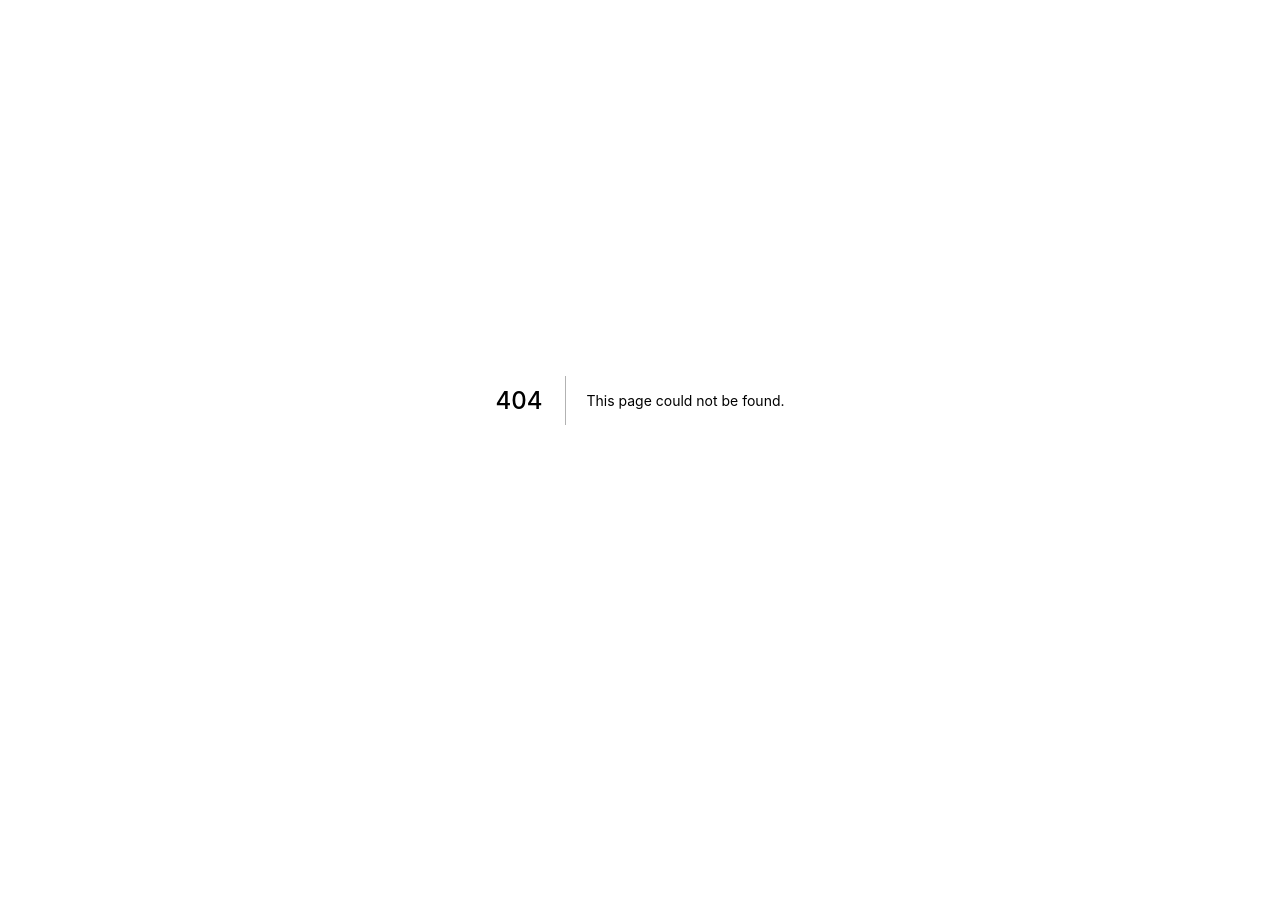
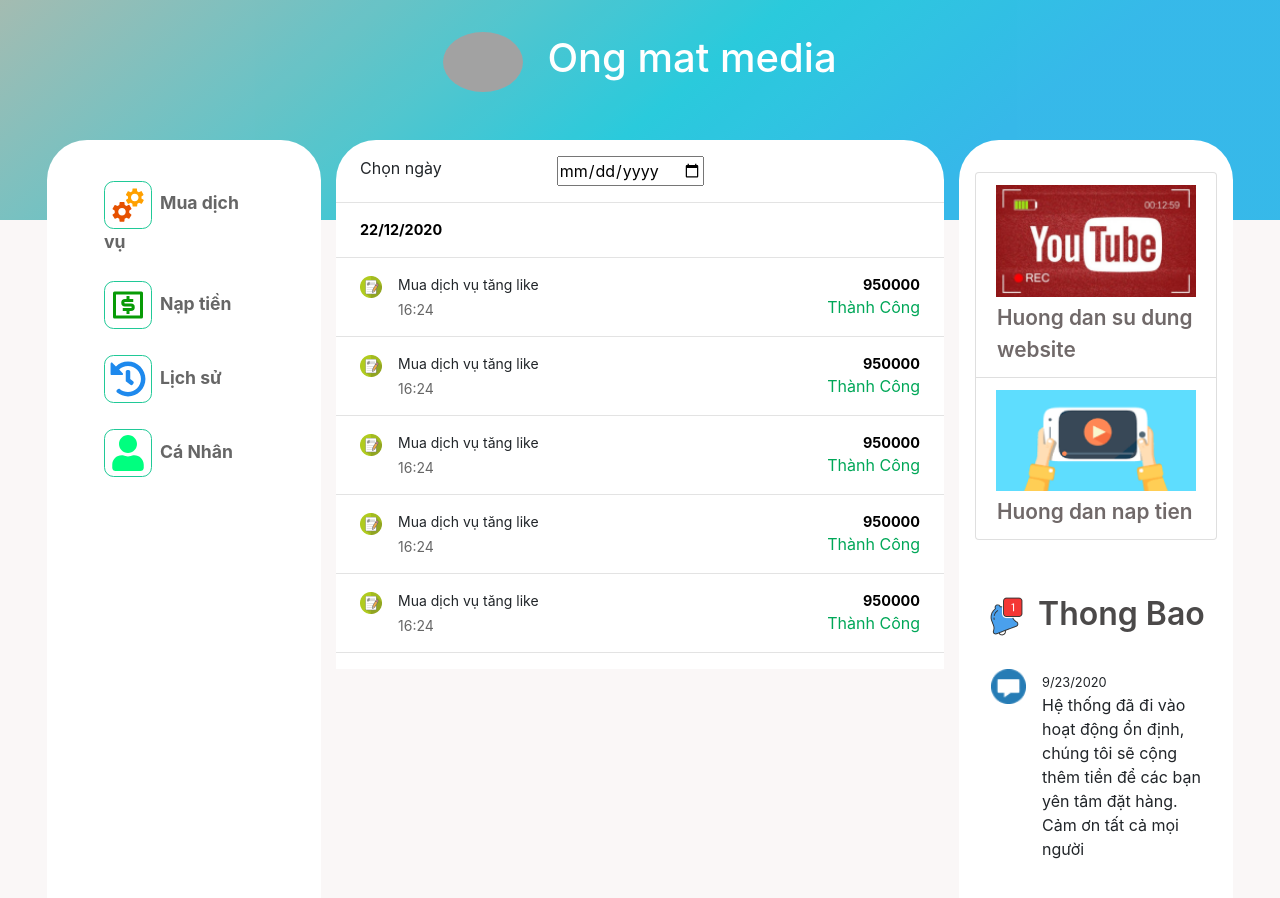
Before and after one commit to Marketplace-Apps/web-client, a Next.js app: page /transaction in a window 1280 px wide. Before the commit this address had no page. Shown: the top 898 px of the page. Before the commit the page ends 800 px from the top, so only its background shows below. Built offline with nearby package versions, Linux system fonts and the light colour scheme; no server answers; grey boxes are pictures that could not be loaded.

Commit message:
Modify me page

```diff
--- a/src/components/LeftSidebar/LefSidebarMenu/index.tsx
+++ b/src/components/LeftSidebar/LefSidebarMenu/index.tsx
@@ -3,7 +3,7 @@ import {useRouter} from 'next/router'
 import React from 'react'
 import {ListGroup} from 'react-bootstrap'
 import {useAuthState} from 'react-firebase-hooks/auth'
-import {FaUser} from 'react-icons/fa'
+import {FaHistory, FaUser} from 'react-icons/fa'
 import {FcServices} from 'react-icons/fc'
 import {HiLogout} from 'react-icons/hi'
 import {RiMoneyDollarBoxLine} from 'react-icons/ri'
@@ -23,6 +23,12 @@ const MENU = [
 		color: '#089b06',
 	},
 	{
+    name: 'Lịch sử',
+    Icon: FaHistory,
+    pathname: '/transaction',
+    color: '#1e89ed',
+  },
+	{
 		name: 'Cá Nhân',
 		Icon: FaUser,
 		pathname: '/me',
@@ -36,7 +42,6 @@ const LeftSidebarMenu = () => {
 
 	const onLogout = () => {
 		auth().signOut()
-		router.push('/auth/sign-in')
 	}
 
 	return (
--- /dev/null
+++ b/src/domain/transaction/ListTransactionsItem/index.module.scss
@@ -0,0 +1,42 @@
+.pageHistory {
+
+	&_serviceWrap {
+		border-bottom: 1px solid #e3e3e3
+	}
+
+	&_service {
+		padding        : 1rem 1.5rem;
+		display        : flex;
+		justify-content: space-between;
+
+
+		&__des {
+			display: flex;
+		}
+
+		&__icon {
+			margin-right: 1rem;
+		}
+
+		&__text {
+			font-size  : 14px;
+			line-height: 21px;
+			columns    : #000000;
+		}
+
+		&__sta {
+			text-align: right;
+		}
+
+		&__price {
+			color      : #000000;
+			font-size  : .9rem;
+			font-weight: bold;
+		}
+
+		&__state {
+			font-size: 1rem;
+			color    : #00A758;
+		}
+	}
+}
--- /dev/null
+++ b/src/domain/transaction/ListTransactionsItem/index.tsx
@@ -0,0 +1,34 @@
+import React from 'react'
+import {Image} from 'react-bootstrap'
+import styles from './index.module.scss'
+
+interface IListTransactionsItemProps {
+	created_at: number
+
+}
+
+const ListTransactionsItem = () => {
+	return (
+		<div className={styles.pageHistory_serviceWrap}>
+			<div className={styles.pageHistory_service}>
+				<div className={styles.pageHistory_service__des}>
+					<div className={styles.pageHistory_service__icon}>
+						<Image src="/images/order2.png" />
+					</div>
+					<div className={styles.pageHistory_service__text}>
+						<div className="mb-1">Mua dịch vụ tăng like</div>
+						<div style={{color: '#666666'}}> 16:24</div>
+					</div>
+				</div>
+				<div className={styles.pageHistory_service__sta}>
+					<div className={styles.pageHistory_service__price}>
+						950000
+					</div>
+					<div className={styles.pageHistory_service__state}>Thành Công</div>
+				</div>
+			</div>
+		</div>
+	)
+}
+
+export default ListTransactionsItem
--- /dev/null
+++ b/src/pages/transaction/index.tsx
@@ -0,0 +1,54 @@
+import ListTransactionsItem from 'domain/transaction/ListTransactionsItem'
+import MainLayout from 'layouts/MainLayout'
+import React from 'react'
+import {Col, Row} from 'react-bootstrap'
+
+const HistoryPage = () => {
+	return (
+		<MainLayout>
+			<div className="pageHistory" style={{padding: '1rem 0'}}>
+				<div className="pageHistory__selectDate">
+					<Row
+						style={{
+							padding: '0rem 1.5rem 1rem 1.5rem',
+							marginRight: '0 !important',
+						}}
+					>
+						<Col xs={4}>
+							<div className="pageHistory__inputDate">Chọn ngày</div>
+						</Col>
+						<Col xs={8}>
+							<input type="date" />
+						</Col>
+					</Row>
+				</div>
+				<div className="pageHistory__optionsDate">
+					<div className="Day">
+						<div
+							style={{
+								padding: '1rem 1.5rem',
+								color: '#000000',
+								fontWeight: 'bold',
+								fontSize: '0.9rem',
+								borderTop: '1px solid #e3e3e3',
+								borderBottom: '1px solid #e3e3e3',
+							}}
+							className="pageHistory__day"
+						>
+							22/12/2020
+            </div>
+						<div className="pageHistory__option">
+							<div className="pageHistory_services">
+								{new Array(5).fill(null).map((_) => (
+									<ListTransactionsItem />
+								))}
+							</div>
+						</div>
+					</div>
+				</div>
+			</div>
+		</MainLayout>
+	)
+}
+
+export default HistoryPage
```
Also changed, not shown: src/pages/me/index.tsx (+138 -10 lines).
